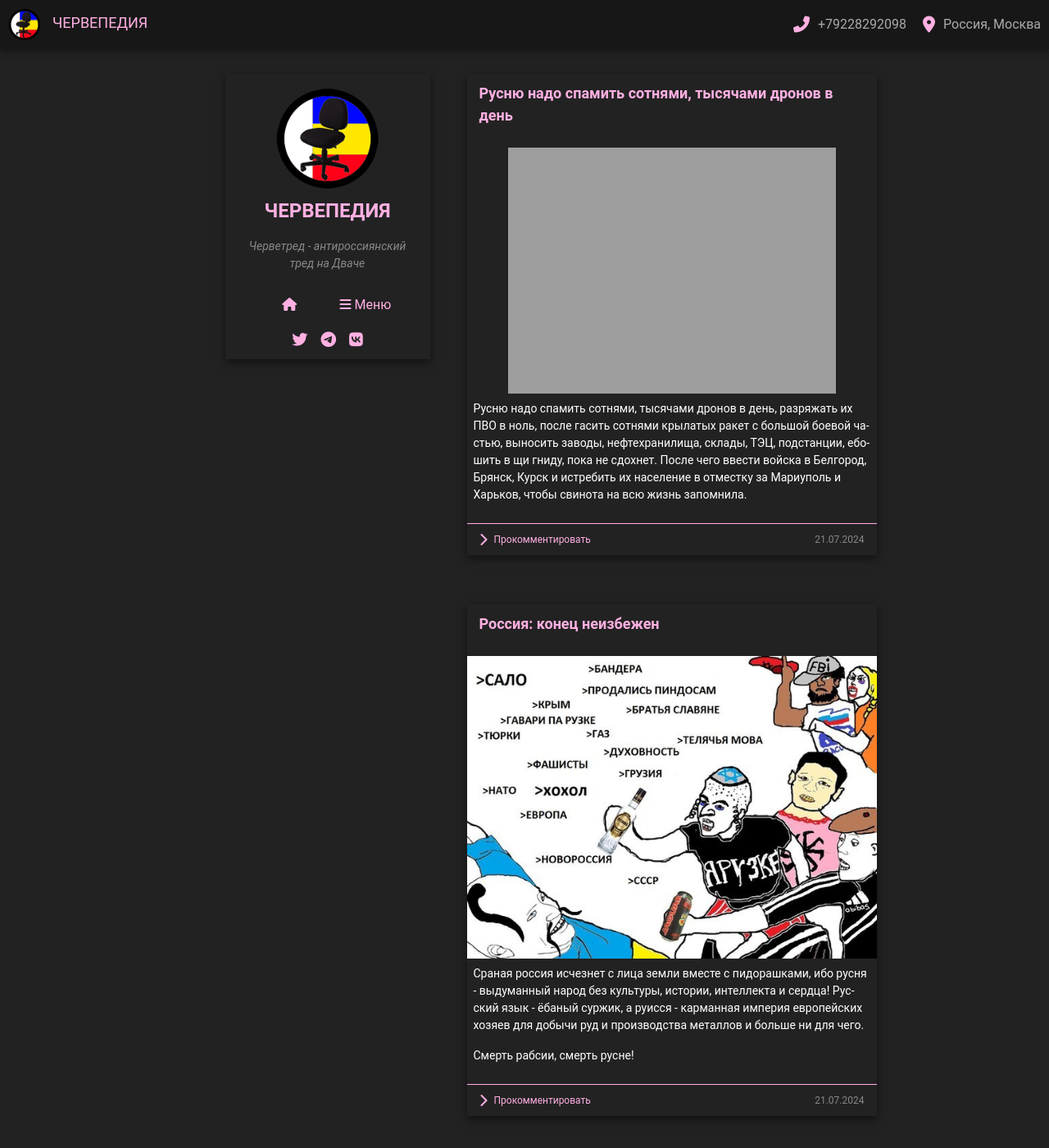
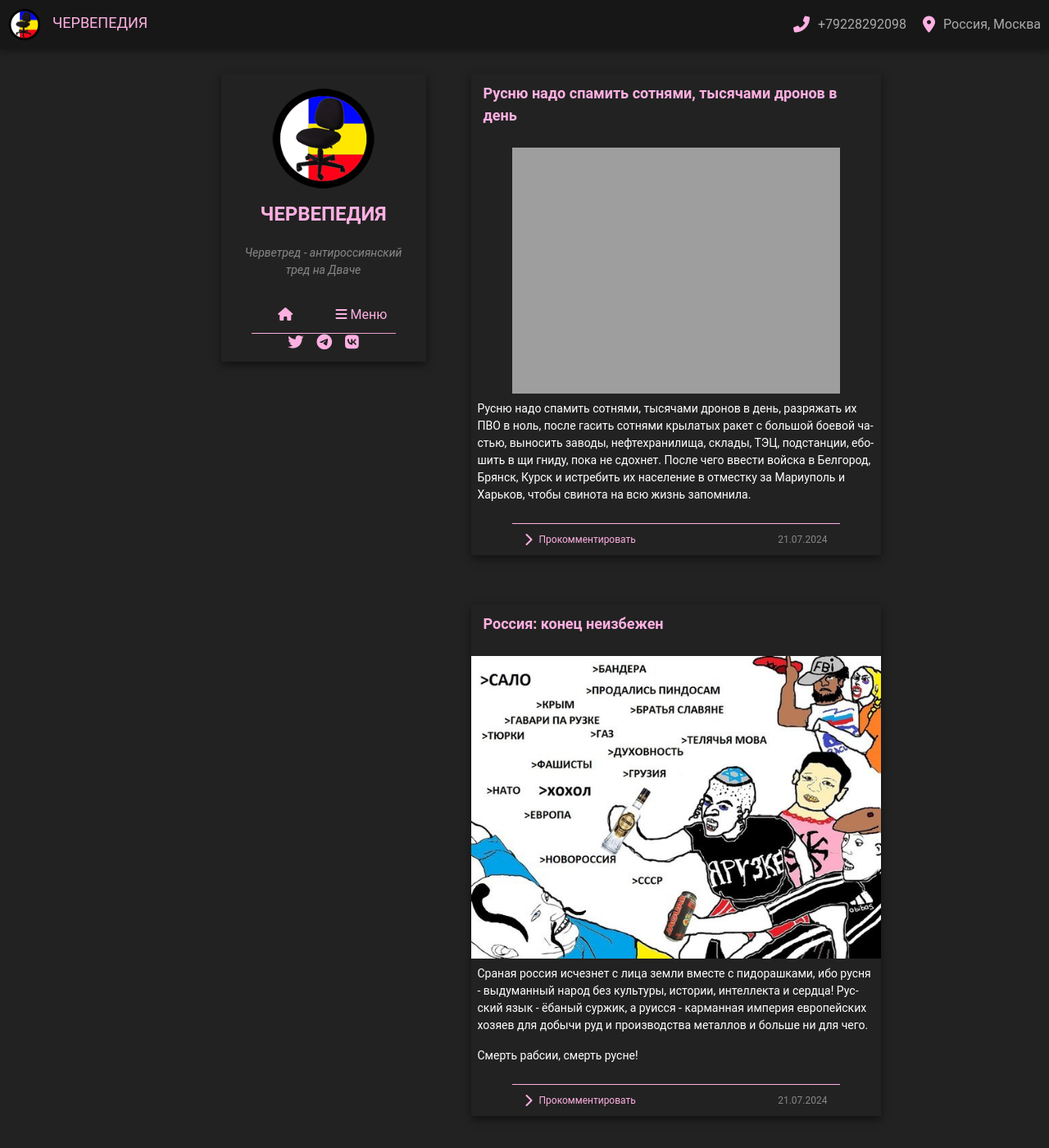
Before and after one commit to chervepedia/chervepedia.github.io, a Jekyll site: the page built from index.html, in a window 1280 px wide and 1400 px high. Shown: the whole window at 82% size. Built offline with Jekyll 4.4.1, drawn with Linux system fonts in a browser that asks for light colours; a script that is not in the unit is left out; the list of posts is cut into pages by our own code; comment, search, counter and statistics services are not loaded.

Commit message:
Update style.css

```diff
--- a/assets/css/style.css
+++ b/assets/css/style.css
@@ -251,6 +251,8 @@ body {
     align-items: center;
     padding: 10px 15px;
     border-top: 1px solid var(--main-color);
+width: 80%;
+margin: 0 auto;
     position: relative;
     overflow: hidden;
     border-radius: 0 0 10px 10px; /* Закругление только нижних углов */
@@ -313,7 +315,7 @@ body {
     top: 20px;
     width: 100%;
     max-width: 300px; /* Ширина сайдбара */
-    margin-right: 45px;
+    margin-right: 55px;
     box-shadow: 0px 4px 10px rgba(0, 0, 0, 0.5);
 }
 
@@ -322,7 +324,6 @@ body {
     display: flex;
     justify-content: center; /* Центрирование всех элементов по горизонтали */
     gap: 16px;
-    margin-top: 8px;
 }
 
 .social-icons-sidebar a {
@@ -344,7 +345,7 @@ body {
     display: flex;
     flex-direction: column;
     align-items: center;
-    margin-bottom: 10px;
+    margin-bottom: 14px;
 }
 
 /* Стили для логотипа */
@@ -379,6 +380,9 @@ body {
     border-image: linear-gradient(to right, var(--main-color), var(--main-color-dark)) 1;
     display: flex; /* Используем flexbox */
     justify-content: center; /* Выравнивание по горизонтали */
+border-bottom: 1px solid var(--main-color);
+width: 80%;
+margin: 0 auto;
 }
 
 /* Сетка для меню */
@@ -410,6 +414,7 @@ body {
 .menu-link:active {
     transform: translateY(2px);
     box-shadow: inset 0 4px 6px rgba(0, 0, 0, 0.3);
+border-radius: 10px;
 }
 
 /* Подменю */
@@ -472,7 +477,7 @@ body {
     }
 
     .sidebar {
-        margin-right: 45px;
+        margin-right: 55px;
         margin-top: 45px;
         top: 0;
         width: 100%;
```
